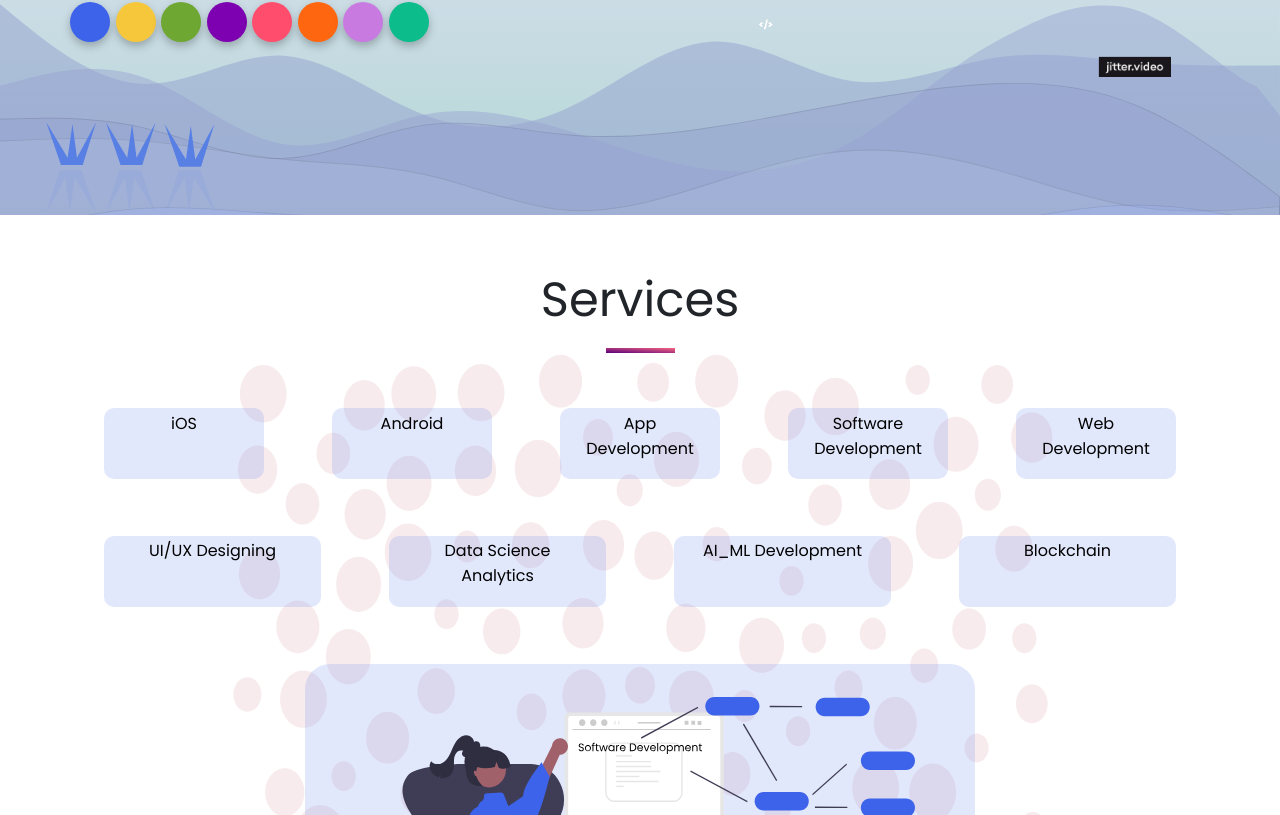
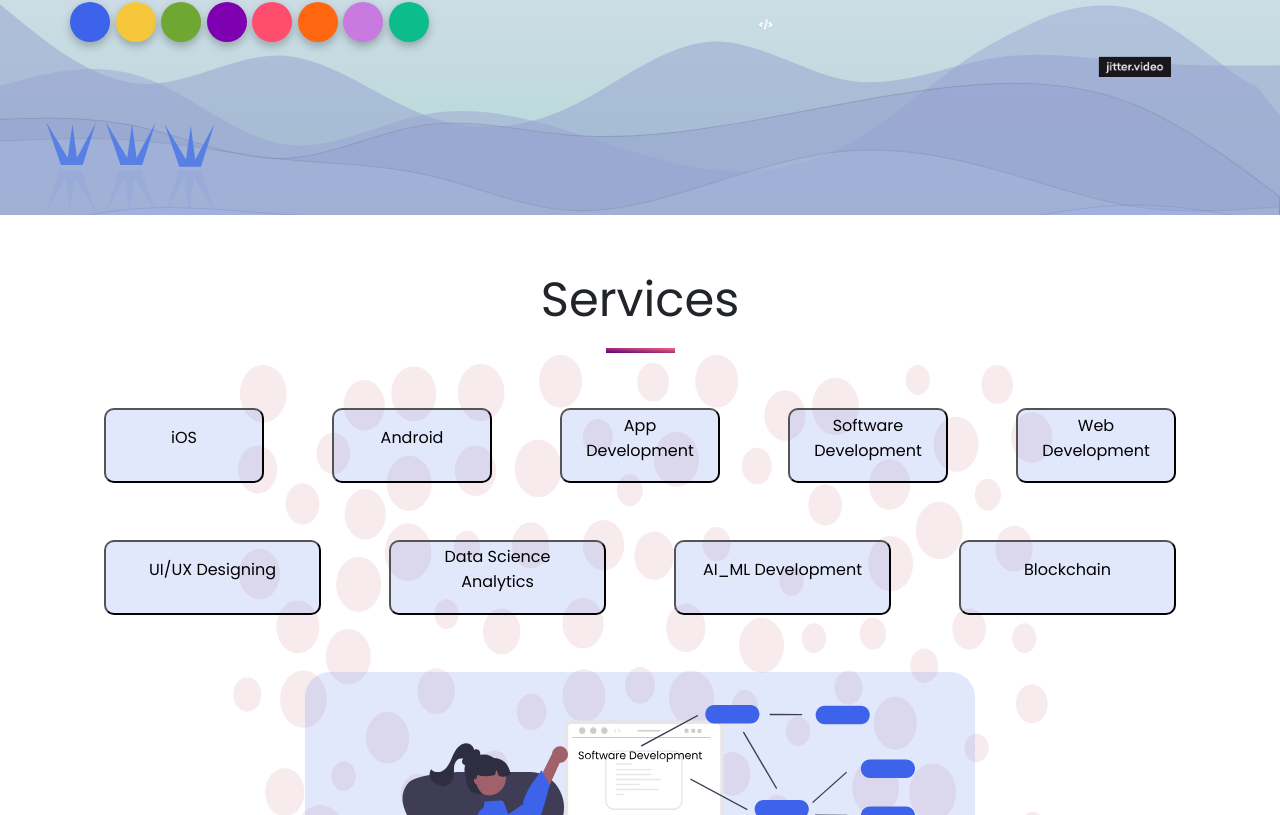
Before and after one commit to AkashPathak1808/OMS, an Angular app: page /service/software-development in a window 1280 px wide. Shown: the part 358-1173 px from the top of the page. Built offline with nearby package versions, Linux system fonts and the light colour scheme.

Commit message:
Software development routing

```diff
--- a/src/app/software-development/software-development.component.html
+++ b/src/app/software-development/software-development.component.html
@@ -33,33 +33,33 @@
         </div>
         <div class="links">
             <div class="row text-center">
-                <a routerLink="/service/ios" class="col serviceLink">
+                <button (click)="redirectToIos()" class="col serviceLink">
                     <p>iOS</p>
-                </a>
-                <a routerLink="/service/android" class="col serviceLink">
+                </button>
+                <button (click)="redirectToAndroid()" class="col serviceLink">
                     <p>Android</p>
-                </a>
-                <a routerLink="/service/app-development" class="col serviceLink">
+                </button>
+                <button (click)="redirectToAppDevelopment()" class="col serviceLink">
                     <p>App Development</p>
-                </a>
-                <a routerLink="/service/software-development" class="col serviceLink">
+                </button>
+                <button (click)="redirectToSoftwareDevelopment()" class="col serviceLink">
                     <p>Software Development</p>
-                </a>
-                <a routerLink="/service/web-development" class="col serviceLink">
+                </button>
+                <button (click)="redirectToWebDevelopment()" class="col serviceLink">
                     <p>Web Development</p>
-                </a>
-                <a routerLink="/service/ui-ux-designing" class="col serviceLink">
+                </button>
+                <button (click)="redirectToWebDevelopment()" class="col serviceLink">
                     <p>UI/UX Designing</p>
-                </a>
-                <a routerLink="/service/data-science" class="col serviceLink">
+                </button>
+                <button (click)="redirectToWebDevelopment()" class="col serviceLink">
                     <p>Data Science Analytics</p>
-                </a>
-                <a routerLink="/service/ai-ml-development" class="col serviceLink">
+                </button>
+                <button (click)="redirectToWebDevelopment()" class="col serviceLink">
                     <p>AI_ML Development</p>
-                </a>
-                <a routerLink="/service/blockchain" class="col serviceLink">
+                </button>
+                <button (click)="redirectToWebDevelopment()" class="col serviceLink">
                     <p>Blockchain</p>
-                </a>
+                </button>
             </div>
         </div>
         <div class="ssImg text-center">
--- a/src/app/software-development/software-development.component.ts
+++ b/src/app/software-development/software-development.component.ts
@@ -1,4 +1,5 @@
 import { Component } from '@angular/core';
+import { Router } from '@angular/router';
 
 @Component({
   selector: 'app-software-development',
@@ -7,7 +8,30 @@ import { Component } from '@angular/core';
 })
 export class SoftwareDevelopmentComponent {
   img1 = "assets/Software_Development/sdImg1.gif";
-    img3 = "assets/Software_Development/sd3.svg";
-    line = "assets/Software_Development/line.svg";
-    box = "assets/Software_Development/box.svg";
+  img3 = "assets/Software_Development/sd3.svg";
+  line = "assets/Software_Development/line.svg";
+  box = "assets/Software_Development/box.svg";
+
+  constructor(private router: Router) { }
+
+  redirectToIos() {
+    this.router.navigate(['/service/ios'])
+  }
+
+  redirectToAndroid() {
+    this.router.navigate(['/service/android'])
+  }
+
+  redirectToAppDevelopment() {
+    this.router.navigate(['/service/app-development'])
+  }
+
+  redirectToSoftwareDevelopment() {
+    this.router.navigate(['/service/ios'])
+  }
+
+  redirectToWebDevelopment() {
+    this.router.navigate(['/service/ios'])
+  }
+
 }
```
